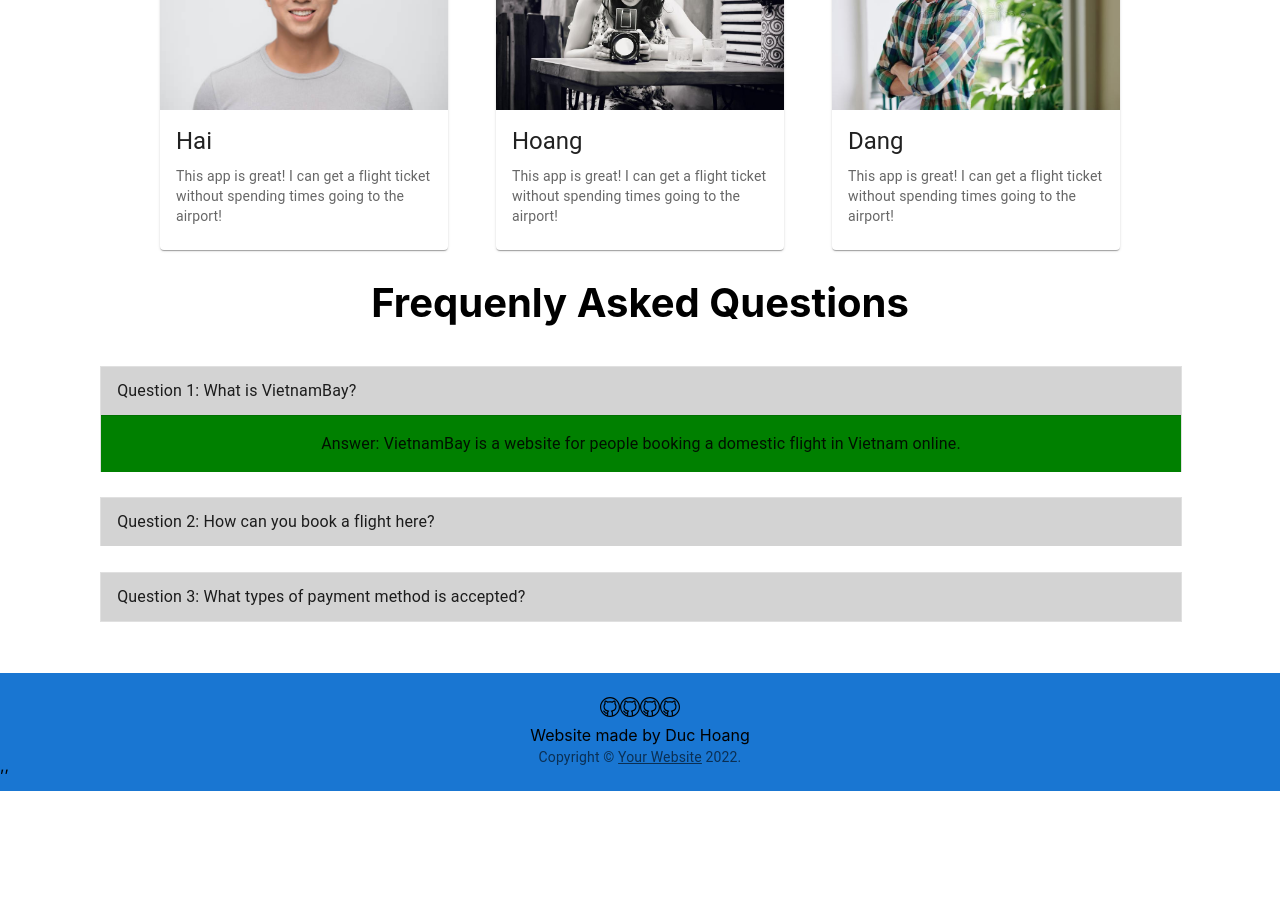
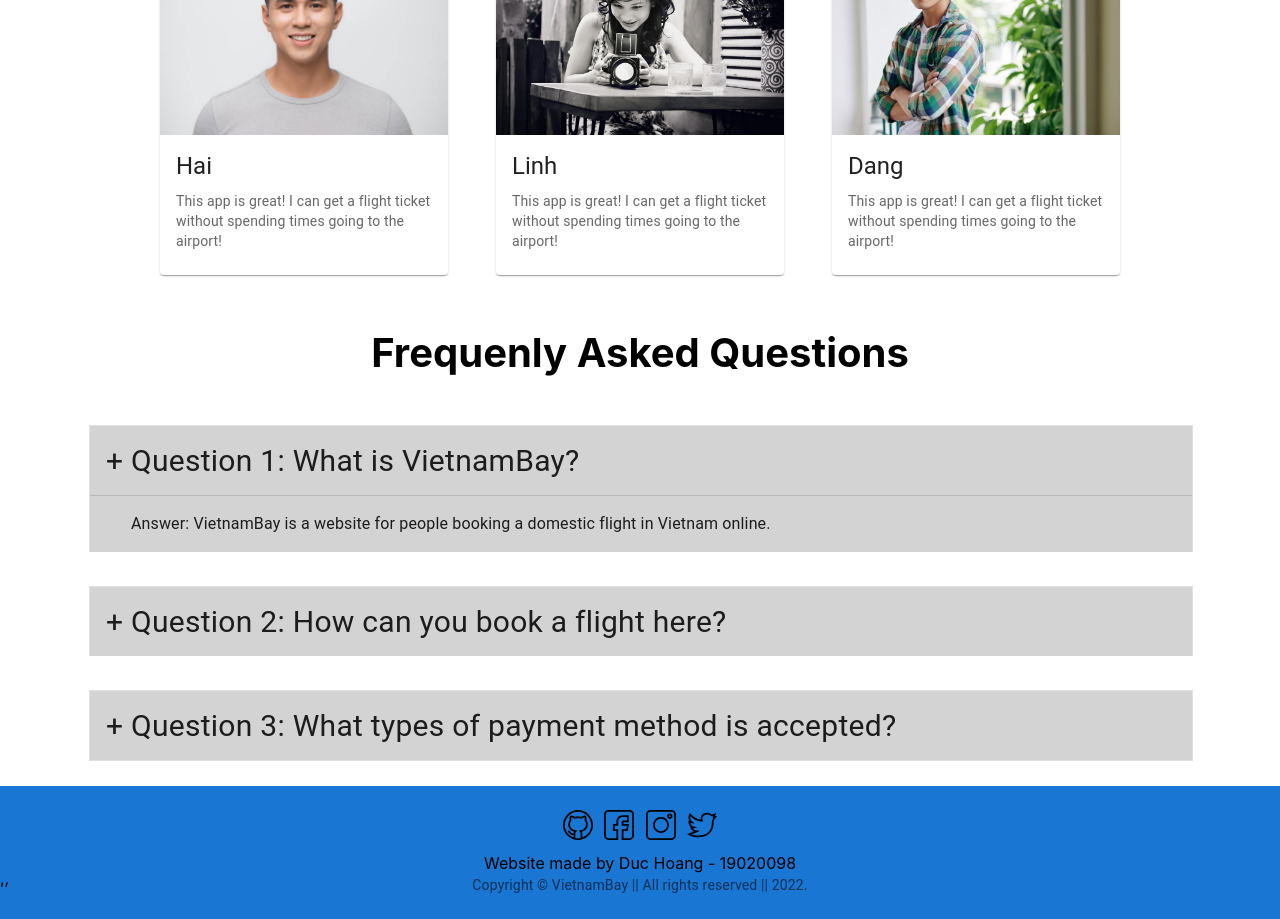
Before and after one commit to idiosyncrasy00/FlightBookingApplication, a React (Vite) app in the folder frontend/: page / in a window 1280 px wide. Shown: the part 980-1899 px from the top of the page. Before the commit the page ends 1771 px from the top, so only its background shows below. Built offline with nearby package versions, Linux system fonts and the light colour scheme.

Commit message:
fix UI a little bit

```diff
--- a/frontend/src/components/Footer.tsx
+++ b/frontend/src/components/Footer.tsx
@@ -30,10 +30,15 @@ const styles = {
     gap: `80%`,
     backgroundColor: `rgb(25, 118, 210)`,
   },
-  leftSection: {
-
+  iconSection: {
+    display: `flex`,
+    flexDirection: `row`,
+    alignItems: `center`,
+    justifyContent: `center`,
+    gap: `2%`,
+    paddingBottom: `2%`
   },
-  rightSection: {
+  textSection: {
 
   }
 };
@@ -41,11 +46,7 @@ const styles = {
 function Copyright() {
   return (
     <Typography variant="body2" color="text.secondary">
-      {'Copyright © '}
-      <Link color="inherit" href="https://mui.com/">
-        Your Website
-      </Link>{' '}
-      {new Date().getFullYear()}
+      {'Copyright © VietnamBay || All rights reserved || '} {new Date().getFullYear()}
       {'.'}
     </Typography>
   );
@@ -64,14 +65,14 @@ const Footer = () => {
         style={styles.containerSection}
       >
         <Container maxWidth="sm">
-          <div style={styles.leftSection}>
-            <img src="../../public/github.svg" width="20" height="20"></img>
-            <img src="../../public/github.svg" width="20" height="20"></img>
-            <img src="../../public/github.svg" width="20" height="20"></img>
-            <img src="../../public/github.svg" width="20" height="20"></img>
+          <div style={styles.iconSection}>
+            <img src="../../public/github.svg" width="30" height="30" />
+            <img src="../../public/facebook.svg" width="30" height="30" />
+            <img src="../../public/instagram.svg" width="30" height="30" />
+            <img src="../../public/twitter.svg" width="30" height="30" />
           </div>
-          <div style={styles.rightSection}>
-            Website made by Duc Hoang
+          <div style={styles.textSection}>
+            Website made by Duc Hoang - 19020098
           </div>
           <Copyright />
         </Container>
--- a/frontend/src/pages/HomePage.styles.ts
+++ b/frontend/src/pages/HomePage.styles.ts
@@ -61,7 +61,7 @@ export const styles = {
   },
   headingStyle: {
     textAlign: "center",
-    padding: `0 0 25px 0`,
+    padding: `25px 0 25px 0`,
   }
 };
 
--- a/frontend/src/pages/HomePage.tsx
+++ b/frontend/src/pages/HomePage.tsx
@@ -120,13 +120,13 @@ const AccordionSummary = styled((props: AccordionSummaryProps) => (
 const AccordionDetails = styled(MuiAccordionDetails)(({ theme }) => ({
   padding: theme.spacing(2),
   [theme.breakpoints.up('xs')]: {
-    backgroundColor: theme.palette.secondary.main,
+    backgroundColor: 'lightgray',
   },
   [theme.breakpoints.up('md')]: {
-    backgroundColor: theme.palette.primary.main,
+    //backgroundColor: theme.palette.primary.main,
   },
   [theme.breakpoints.up('lg')]: {
-    backgroundColor: 'green',
+    //backgroundColor: 'green',
   },
   borderTop: '1px solid rgba(0, 0, 0, .125)',
 }));
@@ -239,7 +239,7 @@ const HomePage = () => {
                     />
                     <CardContent>
                       <Typography gutterBottom variant="h5" component="div">
-                        Hoang
+                        Linh
                       </Typography>
                       <Typography variant="body2" color="text.secondary">
                         This app is great! I can get a flight ticket without spending times going to the airport!
@@ -268,24 +268,28 @@ const HomePage = () => {
                 <Typography variant="h3" style={styles.headingStyle}>Frequenly Asked Questions</Typography>
                 <Accordion
                   expanded={expanded === 'panel1'}
-                  onChange={handleChange('panel1')}>
+                  onChange={handleChange('panel1')}
+                  style={{ textAlign: `left` }}
+                >
                   <AccordionSummary aria-controls="panel1d-content" id="panel1d-header">
-                    <Typography>Question 1: What is VietnamBay?</Typography>
+                    <Typography style={{ fontSize: '30px' }}><span>+ </span>Question 1: What is VietnamBay?</Typography>
                   </AccordionSummary>
                   <AccordionDetails>
-                    <Typography>
+                    <Typography style={{ paddingLeft: `25px` }}>
                       Answer: VietnamBay is a website for people booking a domestic flight in Vietnam online.
                     </Typography>
                   </AccordionDetails>
                 </Accordion>
                 <Accordion
                   expanded={expanded === 'panel2'}
-                  onChange={handleChange('panel2')}>
+                  onChange={handleChange('panel2')}
+                  style={{ textAlign: `left` }}
+                >
                   <AccordionSummary aria-controls="panel2d-content" id="panel2d-header">
-                    <Typography>Question 2: How can you book a flight here?</Typography>
+                    <Typography style={{ fontSize: '30px' }}><span>+ </span>Question 2: How can you book a flight here?</Typography>
                   </AccordionSummary>
                   <AccordionDetails>
-                    <Typography>
+                    <Typography style={{ paddingLeft: `25px` }}>
                       Answer: You need to get an account. If you have not had an account yet, go sign up here.
                       Once get an account, you login to the page and choose a flight you wish.
                     </Typography>
@@ -293,13 +297,15 @@ const HomePage = () => {
                 </Accordion>
                 <Accordion
                   expanded={expanded === 'panel3'}
-                  onChange={handleChange('panel3')}>
+                  onChange={handleChange('panel3')}
+                  style={{ textAlign: `left` }}
+                >
                   <AccordionSummary aria-controls="panel3d-content" id="panel3d-header">
-                    <Typography>Question 3: What types of payment method is accepted?</Typography>
+                    <Typography style={{ fontSize: '30px' }}><span>+ </span> Question 3: What types of payment method is accepted?</Typography>
                   </AccordionSummary>
                   <AccordionDetails>
-                    <Typography>
-                      Answer: We currently accept payments by Vietnamese credit card.
+                    <Typography style={{ paddingLeft: `25px` }}>
+                      Answer: We currently accept credit cards distributed by Vietnamese Banks.
                     </Typography>
                   </AccordionDetails>
                 </Accordion>
--- a/frontend/src/pages/LoginPage.tsx
+++ b/frontend/src/pages/LoginPage.tsx
@@ -116,7 +116,13 @@ export default function LoginPage() {
               Sign In
             </Button>
             <Grid item>
-              <Link href="/signup" variant="body2">
+              <Link
+                onClick={() => {
+                  navigate('/register');
+                }}
+                underline={'hover'}
+                //href=""
+              >
                 {"Don't have an account? Sign Up"}
               </Link>
             </Grid>
--- a/frontend/src/pages/RegisterPage.tsx
+++ b/frontend/src/pages/RegisterPage.tsx
@@ -33,6 +33,7 @@ export default function RegisterPage() {
     try {
       const res = await axios.post("http://localhost:8000/api/users/register", registerForm);
       console.log(res.data)
+      alert("Registered successfully!")
       navigate("/login")
     } catch (err) {
       console.log(err.response)
@@ -116,7 +117,10 @@ export default function RegisterPage() {
               Sign Up
             </Button>
             <Grid item>
-              <Link href="#" variant="body2">
+              <Link onClick={() => {
+                navigate('/login');
+              }}
+                underline={'hover'} variant="body2">
                 {"Already have an account? Sign In"}
               </Link>
             </Grid>
--- a/frontend/src/pages/SecretPage.tsx
+++ b/frontend/src/pages/SecretPage.tsx
@@ -24,6 +24,7 @@ import { createTheme, ThemeProvider } from '@mui/material/styles';
 import CssBaseline from '@mui/material/CssBaseline';
 
 import { styled } from '@mui/material/styles';
+import { useSelector, useDispatch } from 'react-redux'
 
 const theme = createTheme();
 
@@ -42,24 +43,6 @@ const BoxLayout = styled(Box)(({ theme }) => ({
   justifyContent: `center`,
   textAlign: 'center',
   maxWidth: `100%`,
-  // [theme.breakpoints.up('xs')]: {
-  //   // minHeight: `200vh`,
-  //   maxHeight: `235vh`,
-  // },
-  // [theme.breakpoints.up('lg')]: {
-  //   maxHeight: `135vh`,
-  // },
-  // [theme.breakpoints.up('xs')]: {
-  //   flexDirection: `column`,
-
-  // },
-  // [theme.breakpoints.between('sm', 'lg')]: {
-  //   flexDirection: `row`,
-  // },
-  // [theme.breakpoints.up('lg')]: {
-  //   // marginTop: `5%`,
-  //   flexDirection: `column`,
-  // },
 }));
 
 const SearchStyling = styled(Box)(({ theme }) => ({
@@ -69,7 +52,7 @@ const SearchStyling = styled(Box)(({ theme }) => ({
   width: `100%`,
   height: `60vh`,
   display: `flex`,
-  flexDirection: `column`,
+  flexDirection: `row`,
   alignItems: `center`,
 }))
 
@@ -130,6 +113,28 @@ const PaginationLayout = styled('div')(({ theme }) => ({
   },
 }))
 
+export const TextContentInBG = styled('div')(({ theme }) => ({
+  color: `white`,
+  display: `flex`,
+  flexDirection: `column`,
+  alignItems: `center`,
+  padding: `0 0 220px 10px`,
+  fontSize: `20px`,
+  fontWeight: `bold`,
+  textAlign: `center`,
+  [theme.breakpoints.up('xs')]: {
+    width: '100%'
+  },
+  [theme.breakpoints.between('sm', 'lg')]: {
+    width: '45%',
+    padding: `0 0 13% 1%`
+  },
+  [theme.breakpoints.up('lg')]: {
+    width: '30%',
+    padding: `0 0 5% 5%`
+  },
+}));
+
 const ITEM_HEIGHT = 48;
 const ITEM_PADDING_TOP = 8;
 const MenuProps = {
@@ -150,6 +155,7 @@ function SecretPage() {
 
   const [results, setResults] = useState([] as flightInterface)
   const [notifyResults, setNotifyResults] = useState('')
+  const username = useSelector((state) => state.userInfoReducer.user.username)
 
   const handleClick = async (e) => {
     e.preventDefault();
@@ -196,7 +202,11 @@ function SecretPage() {
       <CssBaseline />
       <LocalizationProvider dateAdapter={AdapterDateFns}>
         <Layout>
-          <SearchStyling />
+          <SearchStyling>
+            <TextContentInBG>
+              <p>Hello {username}. What is your trip today? Book a flight now!</p>
+            </TextContentInBG>
+          </SearchStyling>
           <CardForm>
             <Typography variant="h4">Searching Flights</Typography>
             <SearchForm>
--- /dev/null
+++ b/frontend/src/utils/setDotsInNumber.js
@@ -0,0 +1,3 @@
+export default function numberWithCommas(x) {
+  return x.toString().replace(/\B(?=(\d{3})+(?!\d))/g, ',');
+}
```
Also changed, not shown: frontend/src/components/Result.tsx (+19 -20 lines), frontend/public/facebook.svg.
